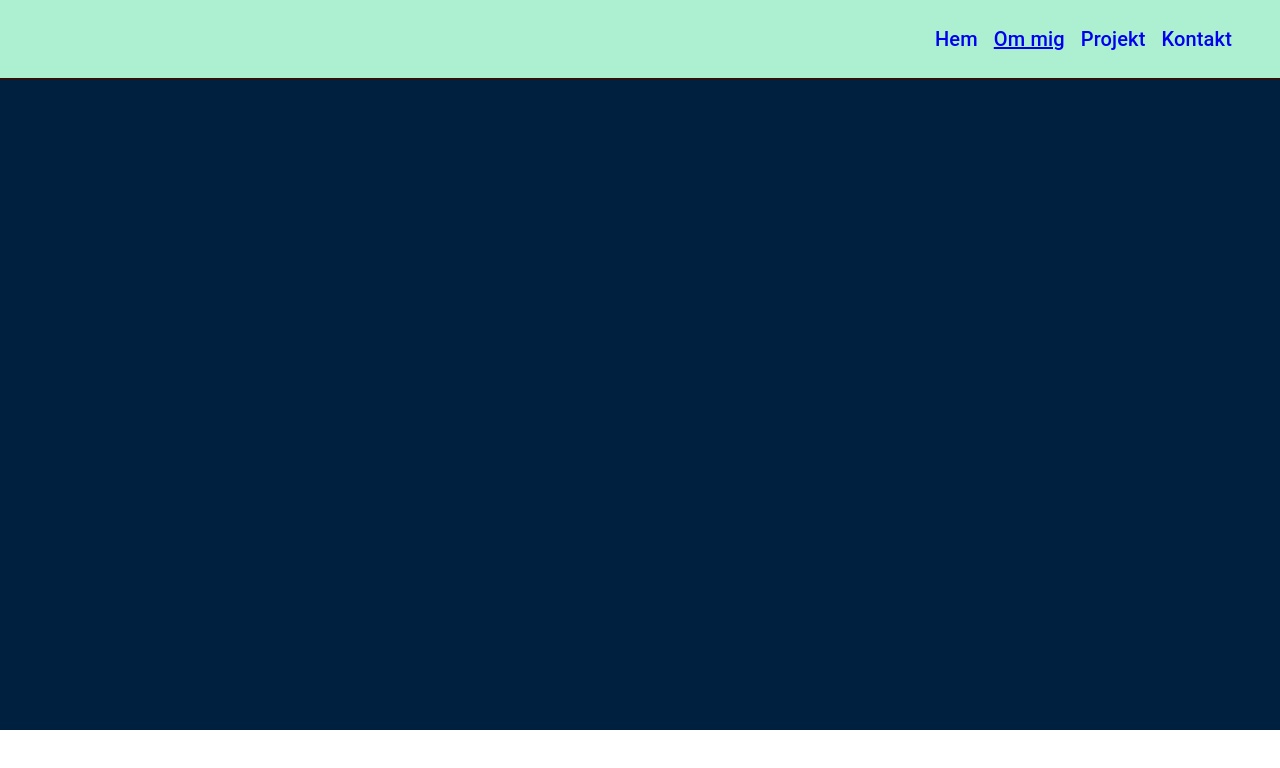
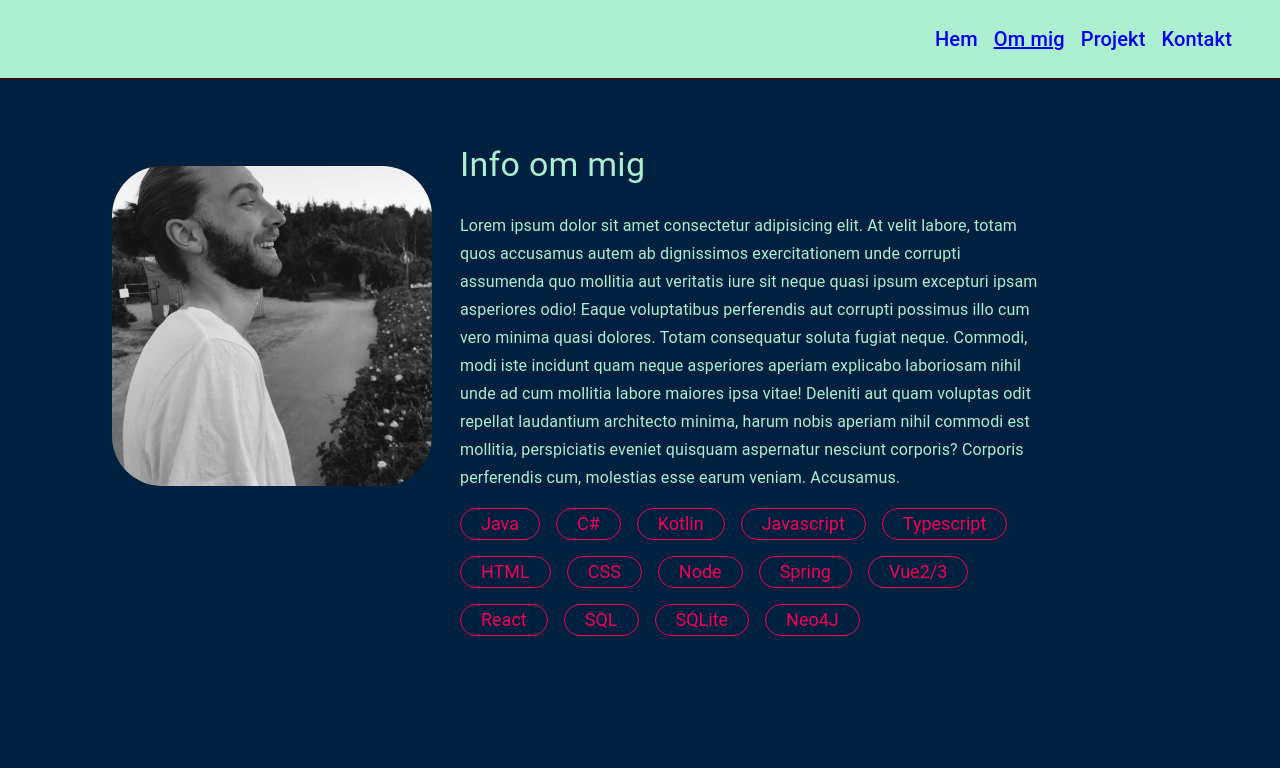
Before and after one commit to Carljohan-hornestam/portfolio-webpage, a React (Create React App) app: page /about in a window 1280 px wide. Shown: the top 768 px of the page. Built offline with nearby package versions, Linux system fonts and the light colour scheme; a web font is replaced by a local one.

Commit message:
Some changes to json structure, About component done

```diff
--- a/public/data/aboutMeInfo.json
+++ b/public/data/aboutMeInfo.json
@@ -11,19 +11,48 @@
       "schoolName": "EC Utbildning",
       "educationDescription": "wow much info",
       "languages": [
-        "Java",
-        "C#",
-        "Kotlin",
-        "Javascript",
-        "Typescript",
-        "HTML",
-        "CSS",
-        "Node",
-        "Vue2/3",
-        "React",
-        "SQL",
-        "SQLite",
-        "Neo4J"
+        {
+          "name": "Java"
+        },
+        {
+          "name": "C#"
+        },
+        {
+          "name": "Kotlin"
+        },
+        {
+          "name": "Javascript"
+        },
+        {
+          "name": "Typescript"
+        },
+        {
+          "name": "HTML"
+        },
+        {
+          "name": "CSS"
+        },
+        {
+          "name": "Node"
+        },
+        {
+          "name": "Spring"
+        },
+        {
+          "name": "Vue2/3"
+        },
+        {
+          "name": "React"
+        },
+        {
+          "name": "SQL"
+        },
+        {
+          "name": "SQLite"
+        },
+        {
+          "name": "Neo4J"
+        }
       ]
     }
   }
--- a/public/index.html
+++ b/public/index.html
@@ -19,6 +19,8 @@
       href="https://fonts.googleapis.com/css2?family=Averia+Serif+Libre:wght@300&display=swap"
       rel="stylesheet"
     />
+    <link href="https://fonts.googleapis.com/css2?family=Oswald:wght@400&display=swap" rel="stylesheet">
+    <link href="https://fonts.googleapis.com/css2?family=Bebas+Neue&display=swap" rel="stylesheet">
     <!--
       Notice the use of %PUBLIC_URL% in the tags above.
       It will be replaced with the URL of the `public` folder during the build.
--- a/src/App.tsx
+++ b/src/App.tsx
@@ -44,7 +44,7 @@ const useStyles = makeStyles((theme) => ({
 const App: React.FC = () => {
   const [routes, setRoutes] = useState<[]>([]);
   const [projects, setProjects] = useState<[]>([]);
-  const [infoBoxInfo, setInfoBoxInfo] = useState<any>({});
+  const [info, setInfo] = useState<any>({});
   const styles = useStyles();
 
   useEffect(() => {
@@ -64,12 +64,12 @@ const App: React.FC = () => {
             githubLink: res.data.info.githubLink ?? "",
             educationName: res.data.info.education.educationName ?? "",
             schoolName: res.data.info.education.schoolName ?? "",
-            educationDescription: res.data.info.education.educationDescription ?? "",
-            languages: res.data.info.education.languages ?? [],
+            educationDescription:
+              res.data.info.education.educationDescription ?? "",
           };
           axios.get("/data/projects.json").then((res) => {
             const projects = res.data.projects ?? [];
-            setInfoBoxInfo(info);
+            setInfo(info);
             setProjects(projects);
           });
         });
@@ -92,11 +92,11 @@ const App: React.FC = () => {
               <Fade right>
                 <InfoBox
                   info={{
-                    firstName: infoBoxInfo.firstName,
-                    lastName: infoBoxInfo.lastName,
-                    email: infoBoxInfo.email,
-                    profession: infoBoxInfo.profession,
-                    githubLink: infoBoxInfo.githubLink,
+                    firstName: info.firstName,
+                    lastName: info.lastName,
+                    email: info.email,
+                    profession: info.profession,
+                    githubLink: info.githubLink,
                   }}
                 />
               </Fade>
@@ -131,7 +131,18 @@ const App: React.FC = () => {
             {renderHome()}
           </Route>
           <Route path="/about">
-            <About />
+            <About
+              info={{
+                firstName: info.firstName,
+                lastName: info.lastName,
+                description: info.description,
+                email: info.email,
+                profession: info.profession,
+                githubLink: info.githubLink,
+                schoolName: info.schoolName,
+                educationDescription: info.educationDescription,
+              }}
+            />
           </Route>
           <Route path="/projects">
             <Projects />
--- a/src/components/About.tsx
+++ b/src/components/About.tsx
@@ -1,18 +1,118 @@
-import { makeStyles, Grid } from "@material-ui/core";
+import React, { useEffect } from "react";
+import axios from "axios";
+import Fade from "react-reveal";
+import { makeStyles, Grid, Typography, Chip } from "@material-ui/core";
+import aboutImage from "../images/about-pic.jpg";
 
 const useStyles = makeStyles((theme) => ({
   aboutContainer: {
-    height: 650,
+    height: 889,
     background: "#00203FFF",
+  },
+  aboutContentContainer: {
+    padding: theme.spacing(2),
+    marginTop: theme.spacing(5),
+  },
+  image: {
+    borderRadius: 50,
+  },
+  typography: {
+    color: "#ADEFD1FF",
+    fontFamily: "Bebas+Neue",
+    padding: theme.spacing(1),
+  },
+  chip: {
+    padding: theme.spacing(1),
+    margin: theme.spacing(1),
+    fontFamily: "Bebas+Neue",
+    fontSize: 18
   },
 }));
 
-export default function About() {
+interface AboutProps {
+  info: {
+    firstName: string;
+    lastName: string;
+    description: string;
+    email: string;
+    profession: string;
+    githubLink: string;
+    schoolName: string;
+    educationDescription: string;
+  };
+}
+interface Language {
+  name: string;
+}
+export default function About({ info }: AboutProps) {
   const styles = useStyles();
+  const [languages, setLanguages] = React.useState<[]>([]);
+
+  useEffect(() => {
+    axios.get("../data/aboutMeInfo.json").then((res) => {
+      setLanguages(res.data.info.education.languages ?? []);
+    });
+  }, []);
 
   return (
     <>
-      <Grid className={styles.aboutContainer} container></Grid>
+      <Grid className={styles.aboutContainer} container>
+        <Fade>
+          <Grid className={styles.aboutContentContainer} container item xs={12}>
+            <Grid item xs={4} style={{ textAlign: "end", marginTop: 30 }}>
+              <img
+                alt=""
+                className={styles.image}
+                width={320}
+                height={320}
+                src={`${aboutImage}`}
+              ></img>
+            </Grid>
+            <Grid container item xs={6}>
+              <Grid style={{ marginLeft: 20 }} item xs={12}>
+                <Typography
+                  className={styles.typography}
+                  style={{ marginBottom: 10 }}
+                  variant="h4"
+                >
+                  Info om mig
+                </Typography>
+                <Typography className={styles.typography} variant="subtitle1">
+                  Lorem ipsum dolor sit amet consectetur adipisicing elit. At
+                  velit labore, totam quos accusamus autem ab dignissimos
+                  exercitationem unde corrupti assumenda quo mollitia aut
+                  veritatis iure sit neque quasi ipsum excepturi ipsam
+                  asperiores odio! Eaque voluptatibus perferendis aut corrupti
+                  possimus illo cum vero minima quasi dolores. Totam consequatur
+                  soluta fugiat neque. Commodi, modi iste incidunt quam neque
+                  asperiores aperiam explicabo laboriosam nihil unde ad cum
+                  mollitia labore maiores ipsa vitae! Deleniti aut quam voluptas
+                  odit repellat laudantium architecto minima, harum nobis
+                  aperiam nihil commodi est mollitia, perspiciatis eveniet
+                  quisquam aspernatur nesciunt corporis? Corporis perferendis
+                  cum, molestias esse earum veniam. Accusamus.
+                </Typography>
+                <Grid container item xs={12} justify="flex-end">
+                  <Grid item xs={12}>
+                    {languages &&
+                      languages.map((language: Language, index: number) => {
+                        return (
+                          <Chip
+                            variant="outlined"
+                            color="secondary"
+                            className={styles.chip}
+                            key={index}
+                            label={language.name}
+                          />
+                        );
+                      })}
+                  </Grid>
+                </Grid>
+              </Grid>
+            </Grid>
+          </Grid>
+        </Fade>
+      </Grid>
     </>
   );
 }
--- a/src/components/SmallProjects.tsx
+++ b/src/components/SmallProjects.tsx
@@ -125,7 +125,7 @@ export default function SmallProjects(props: SmallProjectsProps) {
                     </Tooltip>
                   </Grid>
                 </Grid>
-                <Rotate bottom>
+                <Rotate top>
                   <Grid item xs={3}>
                     <img
                       className={styles.projectImage}
```
Also changed, not shown: src/images/about-pic.jpg (added).
